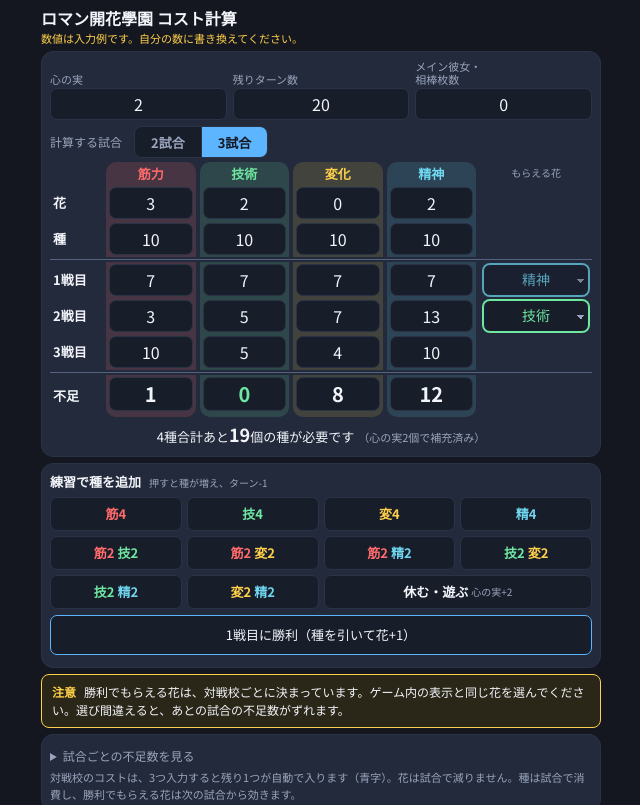
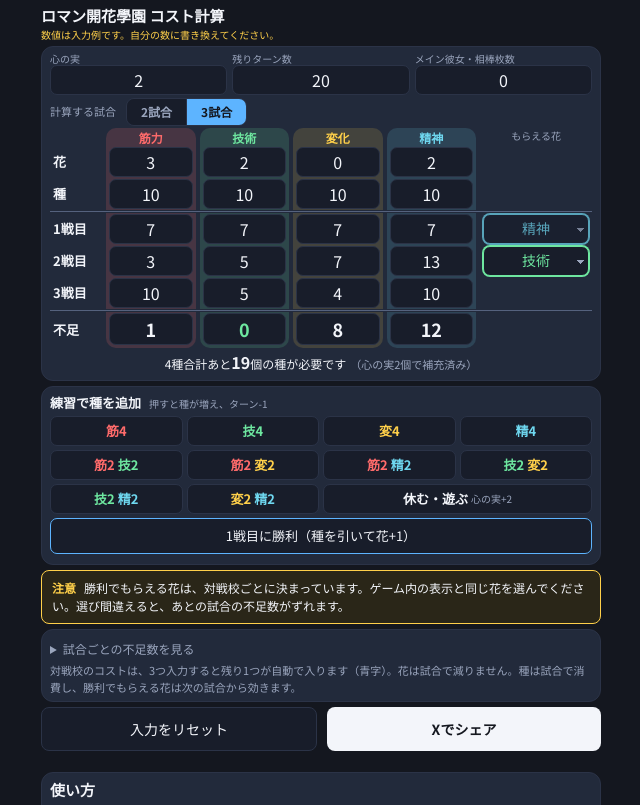
Before and after one commit to pawapuryotsu/roman_costchecker, a plain HTML site: page index.html in a window 1280 px wide. Shown: the top 805 px of the page, without its empty margins (319-959 px from the left). Drawn offline with Linux system fonts and the light colour scheme.

Commit message:
Add files via upload

```diff
--- a/index.html
+++ b/index.html
@@ -152,6 +152,34 @@ select{background-position:calc(100% - 7px) 14px,calc(100% - 3px) 14px}
 .nov{visibility:hidden}
 input.ylw{border-color:var(--yel);box-shadow:0 0 0 1px var(--yel)}
 .ovw{margin:4px 0 0;padding:6px 8px;border:1px solid var(--yel);border-radius:8px;background:#2a2618;color:var(--yel);font-size:12px;line-height:1.4;text-align:center}
+/* さらに縦圧縮 */
+body{padding-block:6px 20px}
+main{gap:5px}
+h1{font-size:15px}
+.ex{font-size:10px;margin-top:-3px}
+.panel{padding:6px 8px}
+.top2{gap:5px;margin-bottom:3px}
+.top2 label{font-size:10px;white-space:nowrap;min-height:0;line-height:1.1;margin:0}
+.top2 .f2{gap:1px}
+input.n,select{height:30px}
+select{background-position:calc(100% - 7px) 13px,calc(100% - 3px) 13px}
+.tg{margin-bottom:2px;gap:10px;font-size:11px}
+.seg button{height:26px;padding:0 14px;font-size:12px}
+.g>div{padding:1px 3px}
+.g>.rl,.g>.h{padding-block:1px}
+.h.tc0,.h.tc1,.h.tc2,.h.tc3{padding-top:2px;font-size:12px}
+.sep{margin-block:1px}
+.res{font-size:18px;line-height:30px}
+.rb{padding-bottom:3px!important}
+.tot{margin:2px 0 0;font-size:12px}
+.tot b{font-size:16px}
+.prh{margin:0 0 4px}
+.pgrid{gap:4px}
+.pb{min-height:30px;font-size:13px}
+.wr{margin-top:4px}
+.wr button{min-height:36px}
+.fullw,.ovw{margin-bottom:4px;padding:4px 8px;font-size:11px}
+.warn{margin:2px 0 0;font-size:11px}
 </style>
 </head>
 <body>
@@ -319,7 +347,7 @@ function cell(cls,node){var d=document.createElement("div");d.className=cls;if(t
 function build(){
   var g=$("g");g.innerHTML="";
   var t2=$("top2");t2.innerHTML="";
-  [["jk","心の実",S.joker,function(v){S.joker=v;upd()}],["tn","残りターン数",S.turns===null?"":S.turns,function(v){S.turns=$("tn").value===""?null:v;upd()}],["pt","メイン彼女・<br>相棒枚数",S.pt,function(v){S.pt=v;upd()}]].forEach(function(d){
+  [["jk","心の実",S.joker,function(v){S.joker=v;upd()}],["tn","残りターン数",S.turns===null?"":S.turns,function(v){S.turns=$("tn").value===""?null:v;upd()}],["pt","メイン彼女・相棒枚数",S.pt,function(v){S.pt=v;upd()}]].forEach(function(d){
     var w=document.createElement("div");w.className="f2";
     w.innerHTML='<label for="'+d[0]+'">'+d[1]+'</label>';
     w.appendChild(inp(d[0],d[2],d[3]));t2.appendChild(w);
```
